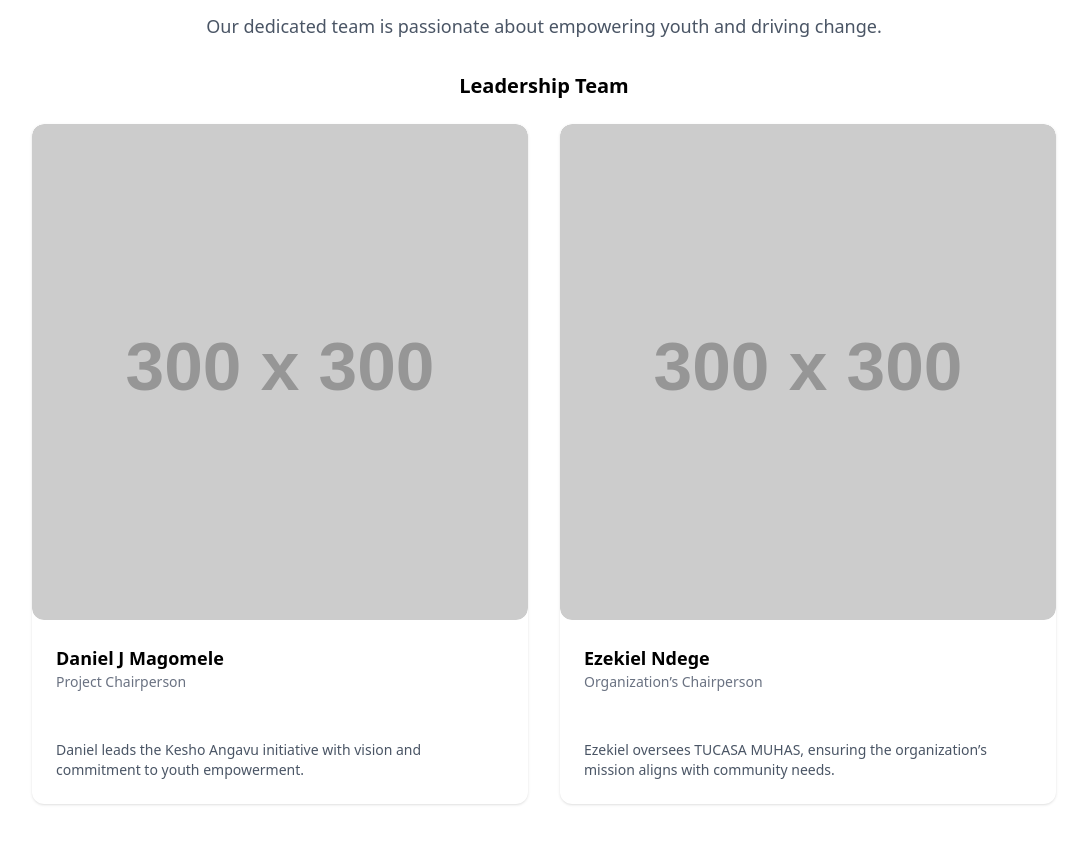
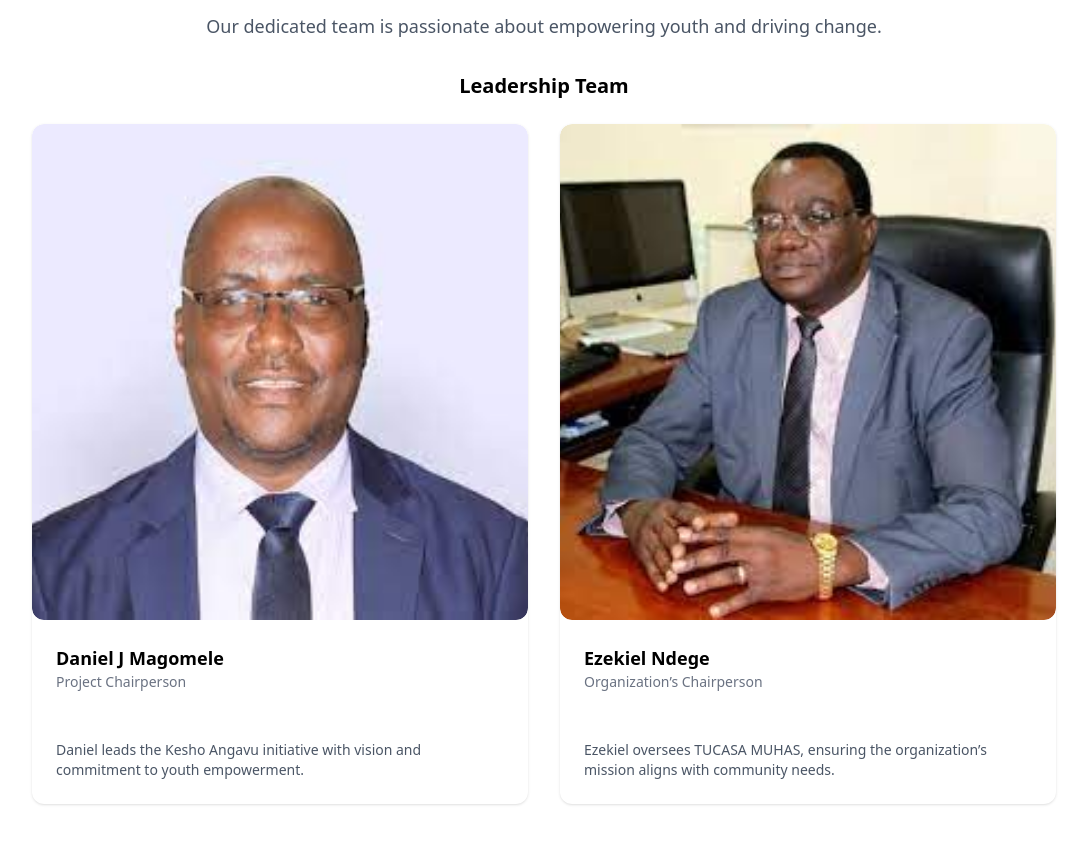
Before and after one commit to slymackjr/kesho-angavu, a React (Vite) app: page / in a window 1280 px wide. Shown: the part 3093-3937 px from the top of the page, without its empty margins (96-1183 px from the left). Built offline with nearby package versions, Linux system fonts and the light colour scheme.

Commit message:
feat: included images demo for leadership

```diff
--- a/src/assets/index.js
+++ b/src/assets/index.js
@@ -3,11 +3,15 @@ import image2 from './image2.jpg';
 import image3 from './image3.jpg';
 import image4 from './image4.jpg';
 import image5 from './image5.jpg';
+import photo1 from './photo1.jpeg';
+import photo2 from './photo2.jpeg';
 
 export{
     image1,
     image2,
     image3,
     image4,
-    image5
+    image5,
+    photo1,
+    photo2
 }
--- a/src/pages/kesho-angavu-v5.jsx
+++ b/src/pages/kesho-angavu-v5.jsx
@@ -2,6 +2,7 @@
 import React, { useState } from 'react';
 import { ArrowRight, CheckCircle, Globe, Zap, ChevronRight, Users, Building, Award, Menu } from "lucide-react";
 import { AnimatedImageGallery,HeroImageSphere } from '@/elements';
+import { photo1, photo2 } from '@/assets';
 
 // Components (unchanged for brevity, but ensure they are responsive)
 const Button = ({ children, variant = 'default', size = 'default', className = '', ...props }) => {
@@ -436,7 +437,7 @@ function KeshoAngavuPage() {
                       </div>
                     </div>
                     <img
-                      src="https://via.placeholder.com/300"
+                      src={photo2}
                       alt="Daniel J Magomele"
                       className="object-cover w-full h-full rounded-xl transition-transform duration-300 group-hover:scale-105"
                     />
@@ -460,7 +461,7 @@ function KeshoAngavuPage() {
                       </div>
                     </div>
                     <img
-                      src="https://via.placeholder.com/300"
+                      src={photo1}
                       alt="Ezekiel Ndege"
                       className="object-cover w-full h-full rounded-xl transition-transform duration-300 group-hover:scale-105"
                     />
```
Also changed, not shown: src/assets/photo1.jpeg (added), src/assets/photo2.jpeg (added).
